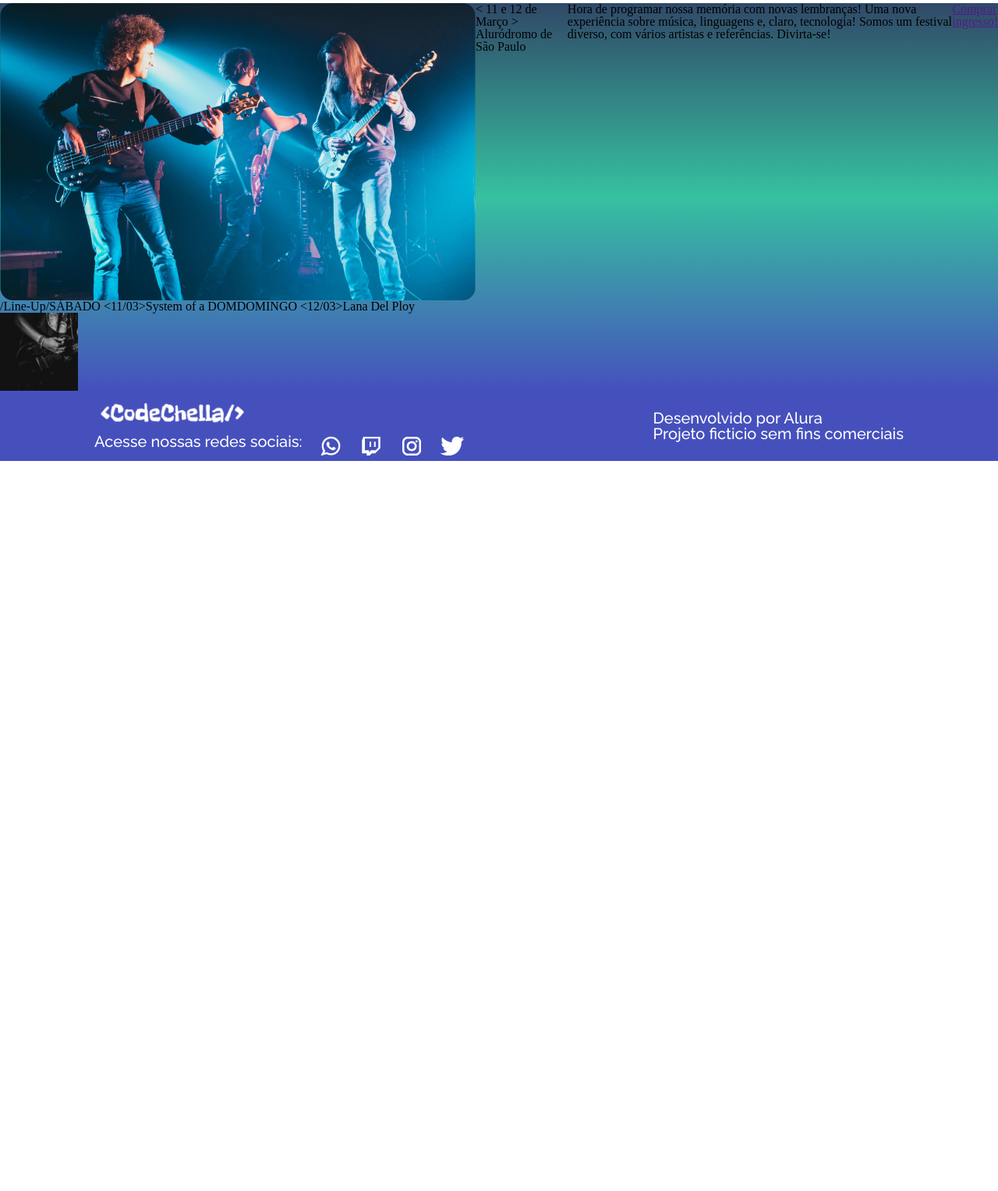
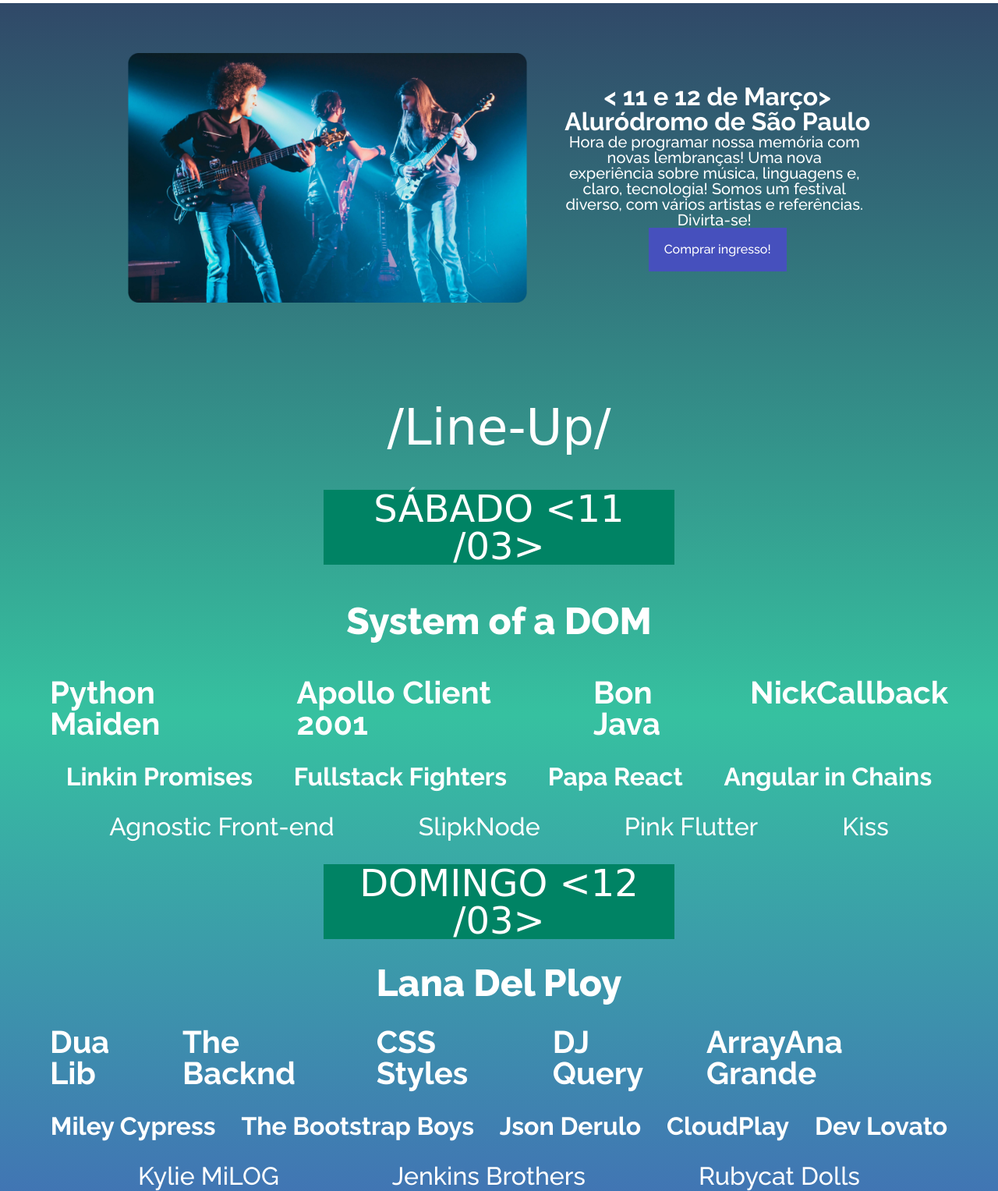
Before and after one commit to alexsandermarx/CodeChella, a plain HTML site: page index.html in a window 1280 px wide. Shown: the part 860-2387 px from the top of the page at 78% size. Before the commit the page ends 1451 px from the top, so only its background shows below. Drawn offline with Linux system fonts and the light colour scheme; a web font is replaced by a local one.

Commit message:
Finalizando a estrutura básica da página inicial

```diff
--- a/index.html
+++ b/index.html
@@ -1,5 +1,6 @@
 <!DOCTYPE html>
 <html lang="pt-br">
+
 <head>
     <meta charset="UTF-8">
     <meta http-equiv="X-UA-Compatible" content="IE=edge">
@@ -8,6 +9,7 @@
     <link rel="stylesheet" href="/styles/styles.css">
     <link rel="stylesheet" href="/styles/reset.css">
 </head>
+
 <body>
     <header class="cabecalho">
         <img src="/assets/Logo1 1.png" alt="Logo do Evento">
@@ -20,7 +22,9 @@
     </header>
     <main class="principal">
         <section class="principal_conteiner">
-            <img src="/assets/pexels-tobias-bjørkli-2113554.jpg" alt="Imagem de fundo boas vindas - Uma aurora boreal vista durante o periodo noturno" class="principal_conteiner_imagembanner">
+            <img src="/assets/pexels-tobias-bjørkli-2113554.jpg"
+                alt="Imagem de fundo boas vindas - Uma aurora boreal vista durante o periodo noturno"
+                class="principal_conteiner_imagembanner">
             <div class="principal_conteiner_texto">
                 <p>Boas Vindas ao</p>
                 <p>#CodeChella2023</p>
@@ -28,20 +32,66 @@
         </section>
         <section class="principal_conteudo">
             <section class="principal_comprar_ingresso">
-                <img src="/assets/Rectangle 7.png" alt="Banda no palco">
-                <p>< 11 e 12 de Março > Aluródromo de São Paulo</p>
-                    <p>Hora de programar nossa memória com novas lembranças! Uma nova experiência sobre música, linguagens e, claro, tecnologia! Somos um festival diverso, com vários artistas e referências. Divirta-se!</p>
-                    <a href="">Comprar ingresso!</a>
+                <img src="/assets/Rectangle 7.png" alt="Banda no palco" class="principal_comprar_ingresso_imagem">
+                <div class="principal_comprar_ingresso_info">
+                    <div class="principal_comprar_ingresso_info_data_local">
+                    <p>< 11 e 12 de Março></p>
+                    <p> Aluródromo de São Paulo</p>
+                </div>
+                    <p class="principal_comprar_ingresso_info_texto">Hora de programar nossa memória com novas
+                        lembranças! Uma nova experiência sobre música, linguagens e, claro, tecnologia! Somos um
+                        festival diverso, com vários artistas e referências. Divirta-se!</p>
+                    <a href="" class="principal_comprar_ingresso_botao">Comprar ingresso!</a>
+                </div>
             </section>
             <section class="principal_lineup">
-                <p>/Line-Up/</p>
-                <p>SÁBADO <11/03></p>
-                <p>System of a DOM</p>
-                <p>DOMINGO <12/03></p>
-                <p>Lana Del Ploy</p>
+                <p class="principal_lineup_titulo">/Line-Up/</p>
+                <p class="principal_lineup_datas">SÁBADO <11 /03></p>
+                <p class="principal_lineup_texto">System of a DOM</p>
+                <div class="principal_lineup_bandas">
+                <div class="principal_lineup_bandas_01">
+                    <p>Python Maiden</p>
+                    <p>Apollo Client 2001</p>
+                    <p>Bon Java</p>
+                    <p>NickCallback</p>
+                </div>
+                <div class="principal_lineup_bandas_02">
+                    <p>Linkin Promises</p>
+                    <p>Fullstack Fighters</p>
+                    <p>Papa React</p>
+                    <p>Angular in Chains</p>
+                </div>
+                <div class="principal_lineup_bandas_03">
+                    <p>Agnostic Front-end</p>
+                    <p>SlipkNode</p>
+                    <p>Pink Flutter</p>
+                    <p>Kiss</p>
+                </div>
+                <p class="principal_lineup_datas">DOMINGO <12 /03></p>
+                <p class="principal_lineup_texto">Lana Del Ploy</p>
+                <div class="principal_lineup_bandas_01">
+                    <p>Dua Lib</p>
+                    <p>The Backnd</p>
+                    <p>CSS Styles</p>
+                    <p>DJ Query</p>
+                    <p>ArrayAna Grande</p>
+                </div>
+                <div class="principal_lineup_bandas_02">
+                    <p>Miley Cypress</p>
+                    <p>The Bootstrap Boys</p>
+                    <p>Json Derulo</p>
+                    <p>CloudPlay</p>
+                    <p>Dev Lovato</p>
+                </div>
+                <div class="principal_lineup_bandas_03">
+                    <p>Kylie MiLOG</p>
+                    <p>Jenkins Brothers</p>
+                    <p>Rubycat Dolls</p>
+                </div>
+            </div>
             </section>
             <section class="principal_banner_final">
-                <img src="/assets/pexels-edward-eyer-811838.jpg" alt="">
+                <img src="/assets/pexels-edward-eyer-811838.jpg" alt="" class="principal_banner_final_imagem">
             </section>
         </section>
     </main>
@@ -63,4 +113,5 @@
     </footer>
 
 </body>
+
 </html>
--- a/styles/styles.css
+++ b/styles/styles.css
@@ -1,4 +1,4 @@
-@import url('https://fonts.googleapis.com/css2?family=Raleway:wght@500;700&display=swap');
+@import url('https://fonts.googleapis.com/css2?family=Calistoga&family=Raleway:wght@500;700;800&display=swap');
 
 .cabecalho{
     background-color: #4650BD;
@@ -10,39 +10,32 @@
     font-size: 20px;
     font-weight: 700;
 }
-
 .cabecalho_navegacao{
     display:flex;
     gap: 20px;
 }
-
 .cabecalho_navegacao_links{
     color: white;
     text-decoration: none;
     font-size: 20px;
 }
-
 .principal{
     display: flex;
     flex-direction: column;
     /* background-color: aquamarine; */
 }
-
 .principal_conteudo{
     background-image: linear-gradient(#304968, #36C1A0, #4650BD);
 }
-
 .principal_conteiner{
     position: relative;
-    width: 100vw;
+    width: 100%;
     height: 100vh;
     overflow: hidden;
 }
-
 .principal_conteiner_imagembanner{
     transform: translate(0%, -45%);
 }
-
 .principal_conteiner_texto{
     position: absolute;
     height: auto;
@@ -57,19 +50,122 @@
 }
 .principal_comprar_ingresso{
     display: flex;
+    flex-direction: row;
+    align-items: center;
+    gap: 48px;
+    text-align: center;
+    padding: 64px;
+    justify-content: center;
 }
-
+.principal_comprar_ingresso_imagem{
+    height: 40vh;
+}
+.principal_comprar_ingresso_info{
+    font-family: 'Raleway', sans-serif;
+    color: white;
+    display: flex;
+    height: 30vh;
+    flex-direction: column;
+    justify-content:space-evenly;
+}
+.principal_comprar_ingresso_info_data_local{
+    font-size: 32px;
+    font-weight: 700;
+}
+.principal_comprar_ingresso_info_texto{
+    width: 30vw;
+    font-size: 20px;
+    font-weight: 500;
+}
+.principal_comprar_ingresso_botao{
+    background-color: #4650BD;
+    color: white;
+    text-decoration: none;
+    width:max-content;
+    align-self: center;
+    padding: 20px;
+}
 .principal_lineup{
     display: flex;
+    flex-direction: column;
+    align-items: center;
+    padding: 64px;
+    gap: 48px;
 }
+.principal_lineup_titulo{
+    color: white;
+    font-family: 'Calistoga', cursive;
+    font-weight: 400;
+    font-size: 64px;
+}
+.principal_lineup_datas{
+    color: white;
+    background-color: #008364;
+    font-family: 'Calistoga', cursive;
+    font-weight: 400;
+    font-size: 48px;
+    width: 450px;
+    text-align: center;
+}
+.principal_lineup_texto{
+    color: white;
+    font-family: 'Raleway', sans-serif;
+    font-size: 48px;
+    font-weight: 800;
 
+}
+.principal_lineup_bandas{
+    display: flex;
+    flex-direction: column;
+    gap: 32px;
+    align-items: center;
+}
+.principal_lineup_bandas_01{
+    color: white;
+    font-family: 'Raleway', sans-serif;
+    font-size: 40px;
+    font-weight: 700;
+    display: flex;
+    flex-direction: row;
+    width: 100%;
+    justify-content: space-evenly;
+    gap: 32px;
+}
+.principal_lineup_bandas_02{
+    color: white;
+    font-family: 'Raleway', sans-serif;
+    font-size: 32px;
+    font-weight: 700;
+    display: flex;
+    flex-direction: row;
+    width: 100%;
+    justify-content: space-evenly;
+    gap: 32px;
+}
+.principal_lineup_bandas_03{
+    color: white;
+    font-family: 'Raleway', sans-serif;
+    font-size: 32px;
+    font-weight: 500;
+    display: flex;
+    flex-direction: row;
+    width: 100%;
+    justify-content: space-evenly;
+    gap: 32px;
+}
 .principal_banner_final{
-    display: flex;
-    width: 100px;
-    height: 100px;
-    overflow: hidden;
+    /* display: flex; */
+    width: 100%;
+    height: 30vh;
+    /* width: 10%; */
+    /* height: auto; */
+    /* overflow: hidden; */
 }
-
+.principal_banner_final_imagem{
+    width: 100%;
+    height: 100%;
+    object-fit: cover;
+}
 .rodape{
     display: flex;
     flex-direction: row;
@@ -82,23 +178,19 @@
     align-items: center;
 
 }
-
 .rodape_logoRedesSociais{
     display: flex;
     flex-direction: column;
 }
-
 .rodape_logoRedesSociais_logo{
     width: 200px;
 }
-
 .rodape_logoRedesSociais_redessociais{
     font-size: 20px;
     display: flex;
     flex-direction: row;
     gap: 20px;
 }
-
 .rodape_informacoes{
     display: flex;
     flex-direction: column;
```
